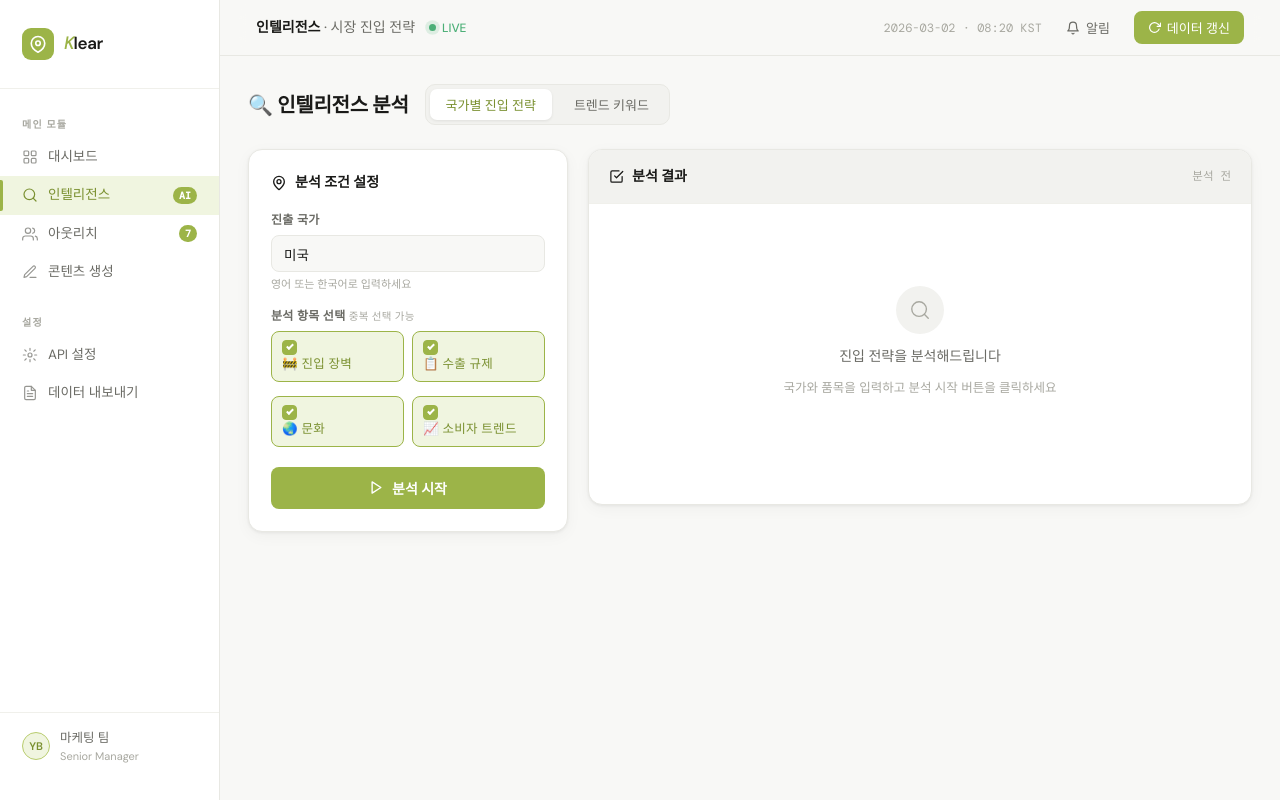
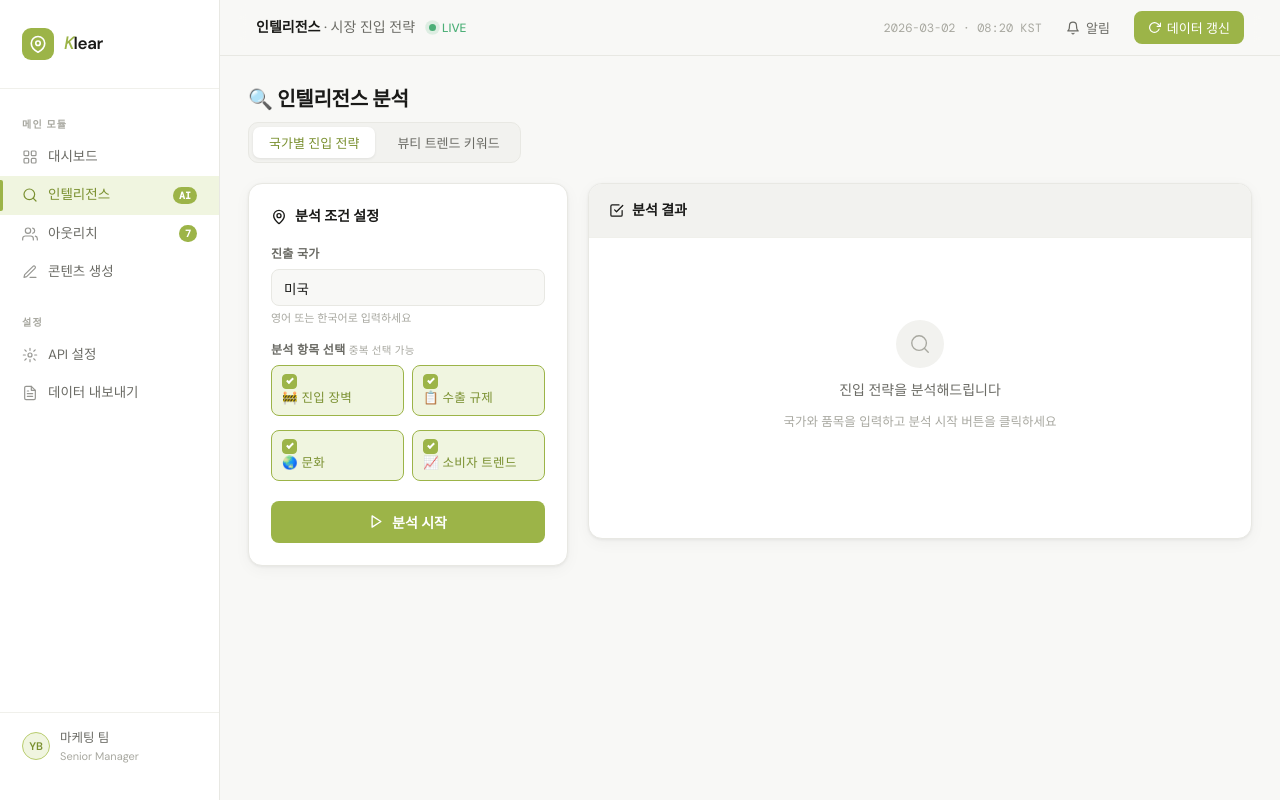
Before and after one commit to kimsw1498/0301_5, a Flask app: page /intelligence in a window 1280 px wide. Run offline with Flask 3, Linux system fonts and the light colour scheme.

Commit message:
0302 17:20 수정

```diff
--- a/templates/intelligence.html
+++ b/templates/intelligence.html
@@ -7,12 +7,12 @@
 {% block content %}
 <div class="intel-page-wrap">
 
-  <div class="intel-page-header" style="display:flex; align-items:center; gap:16px; flex-wrap:wrap;">
+  <div class="intel-page-header" style="display:flex; align-items:center; gap:16px; flex-wrap:wrap; margin-bottom:8px;">
     <div class="intel-page-title" style="margin:0;">🔍 인텔리전스 분석</div>
-    <div class="intel-tabs" style="margin:0;">
-      <button class="intel-tab-btn active" onclick="switchIntelTab('market-entry-tab', this)">국가별 진입 전략</button>
-      <button class="intel-tab-btn" onclick="switchIntelTab('trend-tab', this)">트렌드 키워드</button>
-    </div>
+  </div>
+  <div class="intel-tabs" style="margin-bottom:20px; width:fit-content;">
+    <button class="intel-tab-btn active" onclick="switchIntelTab('market-entry-tab', this)">국가별 진입 전략</button>
+    <button class="intel-tab-btn" onclick="switchIntelTab('trend-tab', this)">뷰티 트렌드 키워드</button>
   </div>
 
   <!-- ── 탭 1: 국가별 진입 전략 ── -->
@@ -53,7 +53,7 @@
             분석 결과
             <span id="result-tag" class="result-tag" style="display:none"></span>
           </div>
-          <span class="result-meta" id="result-meta">분석 전</span>
+          <span class="result-meta" id="result-meta" style="display:none;">분석 전</span>
         </div>
         <div class="result-body" id="result-body">
           <div class="result-empty">
@@ -76,7 +76,7 @@
       <div class="entry-input-card">
         <h3>
           <svg width="16" height="16" viewBox="0 0 24 24" fill="none" stroke="currentColor" stroke-width="2" stroke-linecap="round" stroke-linejoin="round"><polyline points="22 12 18 12 15 21 9 3 6 12 2 12"/></svg>
-          트렌드 분석 조건
+          분석 조건 설정
         </h3>
         <div class="entry-field">
           <label>플랫폼</label>
@@ -198,7 +198,7 @@
           body.innerHTML = `
             <div class="spinner-wrap">
               <div class="spinner"></div>
-              <div>GPT-4 Turbo로 선택 항목 분석 중</div>
+              <div>AI가 선택 항목을 분석하고 있습니다...</div>
               <div class="spinner-step">[ ${selectedCategories.join(' → ')} ]</div>
             </div>`;
         }
@@ -220,7 +220,7 @@
 
       tag.className = 'result-tag tag-done';
       tag.textContent = '✅ 분석 완료';
-      meta.textContent = data.analyzed_at + ' · GPT-4 Turbo';
+      // meta hidden
 
       const debug = data.debug || {};
       const sources = debug.search_sources || data.search_results || [];
```
